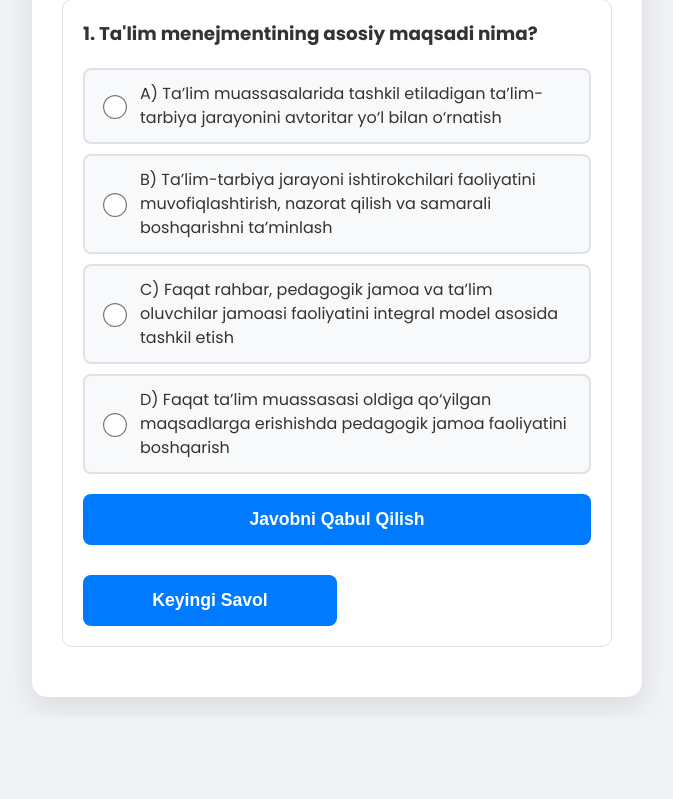
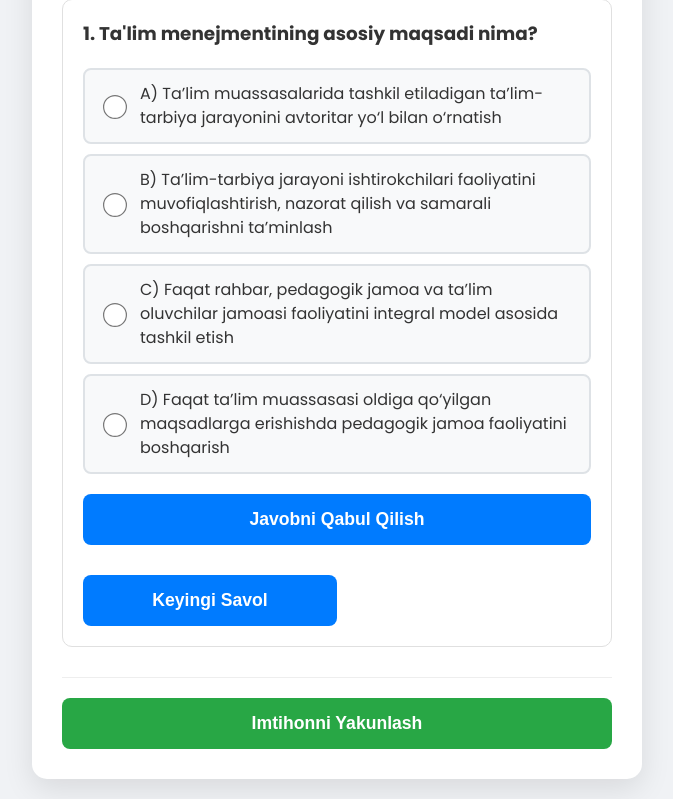
Before and after one commit to Ozodbek3105/QuizApp, a Django app: template templates/do_test.html in a window 1280 px wide. Shown: the part 148-947 px from the top of the page, without its empty margins (303-976 px from the left). Before the commit the page ends 855 px from the top, so only its background shows below. Run offline with Django 5.2, Linux system fonts and the light colour scheme; data comes from the database, SQL or seed files in the repository; tables that the repository leaves empty hold one stand-in row (values such as "Sample post"); the template is opened without the code that fills it: values that come from a table or form of the project are taken from there, most other values are stand-ins (such as "Sample title", 1, 10 or a date in 2020).

Commit message:
do test HTMl file changed

```diff
--- a/question/static/css/style_exam.css
+++ b/question/static/css/style_exam.css
@@ -536,3 +536,23 @@ body {
 .gray-btn:hover {
     background-color: #5a6268;
 }
+/* ======================================= */
+/* 8. YAKUNIY YAKUNLASH TUGMASI (YANGI)   */
+/* ======================================= */
+
+.finish-button-wrapper {
+    margin-top: 30px; /* Savol bloklaridan ajratish uchun */
+    padding-top: 20px;
+    border-top: 1px solid #eee; /* Chiziq bilan ajratish */
+    text-align: center;
+}
+
+.finish-button-wrapper #final-finish-btn {
+    width: 100%; /* Kenglikni to'ldirish */
+    background-color: #28a745; /* Yashil rang */
+}
+
+.finish-button-wrapper #final-finish-btn:hover {
+    background-color: #218838;
+    box-shadow: 0 4px 12px rgba(40, 167, 69, 0.3);
+}
--- a/question/views.py
+++ b/question/views.py
@@ -97,7 +97,7 @@ def do_test(request, modul_id, mavzu_id):
             lMavzu=str(mavzu_id)
         )
 
-        NUM_QUESTIONS_TO_SELECT = 2
+        NUM_QUESTIONS_TO_SELECT = 25
 
         # QuerySet'ni ro'yxatga o'tkazish
         questions_list = list(all_questions_qs)
--- a/templates/do_test.html
+++ b/templates/do_test.html
@@ -60,6 +60,7 @@
                             Javobni Qabul Qilish
                         </button>
                     </div>
+
                     <div class="navigation-buttons">
                         {% if not forloop.first %}
                         <button type="button" class="prev-question-btn submit-button"
@@ -73,15 +74,18 @@
                                 data-next-id="q_block_{{ forloop.counter | add:'1' }}">
                             Keyingi Savol
                         </button>
-                        {% else %}
-                        <button type="submit" id="final-finish-btn" class="submit-button">
-                            Imtihonni Yakunlash
-                        </button>
                         {% endif %}
-                    </div>
+                        </div>
 
                 </div>
             {% endfor %}
+
+            <div class="finish-button-wrapper">
+                <button type="submit" id="final-finish-btn" class="submit-button">
+                    Imtihonni Yakunlash
+                </button>
+            </div>
+
         </form>
         </div>
     </div>
```
